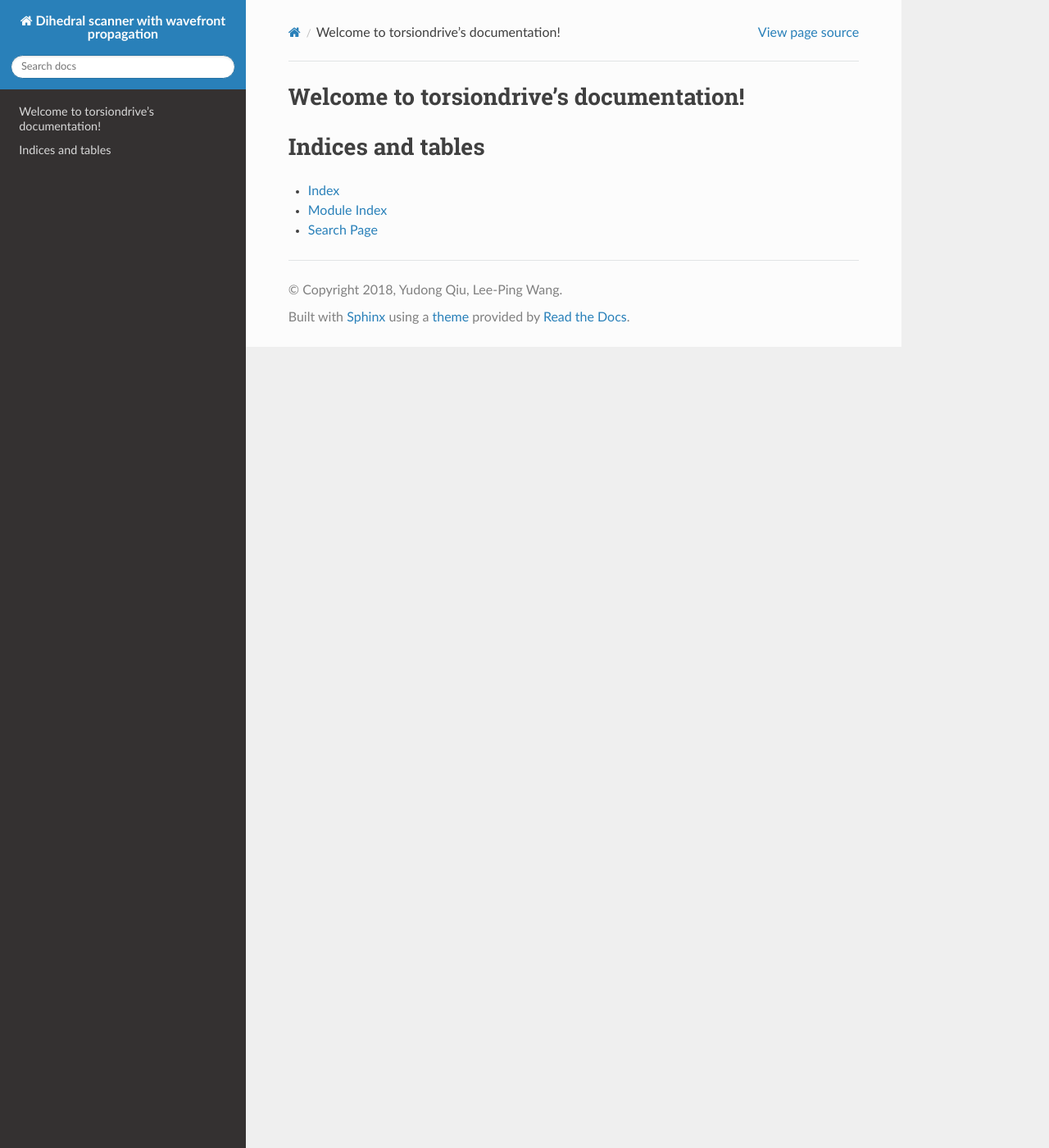
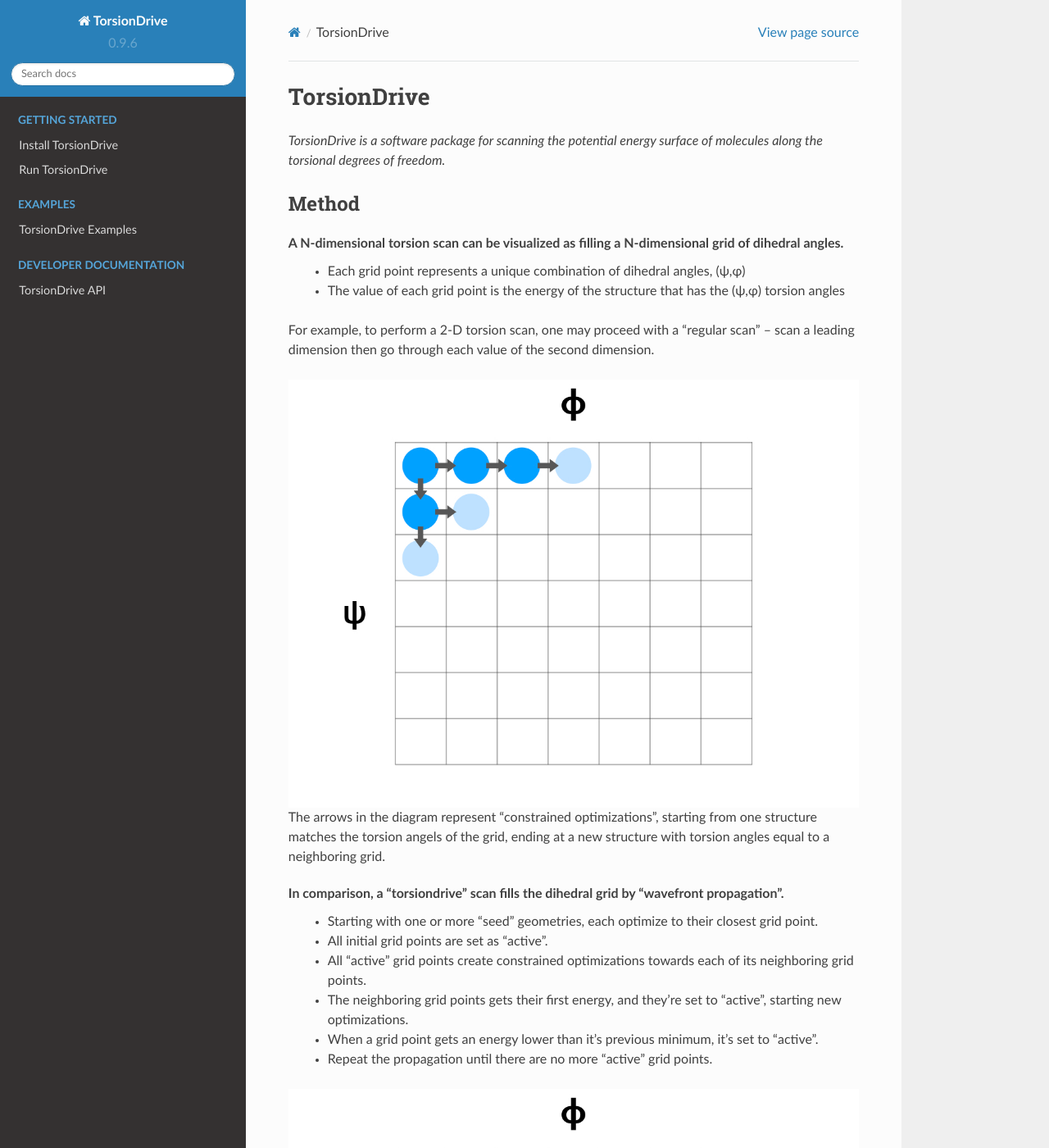
Before and after one commit to lpwgroup/torsiondrive, a Sphinx documentation site: the page built from docs/index.rst, in a window 1280 px wide and 1400 px high. Shown: the whole window at 82% size. Built offline with Sphinx 7.4.7 and the Read the Docs theme 2.0.0, drawn with Linux system fonts in a browser that asks for light colours; some of the changed text lies outside the part shown.

Commit message:
write documents using sphinx, improve doc strings of a few modules

```diff
--- a/docs/conf.py
+++ b/docs/conf.py
@@ -12,21 +12,21 @@
 # add these directories to sys.path here. If the directory is relative to the
 # documentation root, use os.path.abspath to make it absolute, like shown here.
 #
-# import os
-# import sys
-# sys.path.insert(0, os.path.abspath('.'))
+import os
+import sys
+sys.path.insert(0, os.path.abspath('..'))
 
 
 # -- Project information -----------------------------------------------------
 
-project = 'Dihedral scanner with wavefront propagation'
+project = 'TorsionDrive'
 copyright = "2018, Yudong Qiu, Lee-Ping Wang"
 author = 'Yudong Qiu, Lee-Ping Wang'
 
 # The short X.Y version
-version = ''
+version = '0.9.6'
 # The full version, including alpha/beta/rc tags
-release = ''
+release = '0.9.6'
 
 
 # -- General configuration ---------------------------------------------------
@@ -41,7 +41,10 @@
 extensions = [
     'sphinx.ext.autodoc',
     'sphinx.ext.mathjax',
+    'numpydoc',
 ]
+
+numpydoc_show_class_members = False
 
 # Add any paths that contain templates here, relative to this directory.
 templates_path = ['_templates']
--- a/docs/index.rst
+++ b/docs/index.rst
@@ -3,18 +3,91 @@
    You can adapt this file completely to your liking, but it should at least
    contain the root `toctree` directive.
 
-Welcome to torsiondrive's documentation!
+=========================================================
+TorsionDrive
 =========================================================
 
-.. toctree::
-   :maxdepth: 2
-   :caption: Contents:
+*TorsionDrive is a software package for scanning the potential energy surface of molecules along the torsional degrees of freedom.*
+
+Method
+------
+A N-dimensional torsion scan can be visualized as filling a N-dimensional grid of dihedral angles.
+ - Each grid point represents a unique combination of dihedral angles, (ψ,φ)
+ - The value of each grid point is the energy of the structure that has the (ψ,φ) torsion angles
+
+For example, to perform a 2-D torsion scan, one may proceed with a "regular scan" -- scan a leading dimension then go through each value of the second dimension.
+
+.. image:: media/regular_scan.jpeg
+   :width: 800px
+   :alt: Regular scan example
+   :align: center
+
+The arrows in the diagram represent "constrained optimizations", starting from one structure matches the torsion angels of the grid, ending at a new structure with torsion angles equal to a neighboring grid.
+
+In comparison, a "torsiondrive" scan fills the dihedral grid by "wavefront propagation".
+ - Starting with one or more "seed" geometries, each optimize to their closest grid point.
+ - All initial grid points are set as "active".
+ - All "active" grid points create constrained optimizations towards each of its neighboring grid points.
+ - The neighboring grid points gets their first energy, and they're set to "active", starting new optimizations.
+ - When a grid point gets an energy lower than it's previous minimum, it's set to "active".
+ - Repeat the propagation until there are no more "active" grid points.
+
+.. image:: media/torsiondrive_scan.jpeg
+   :width: 800px
+   :alt: Regular scan example
+   :align: center
+
+Scaling
+-------
+The total number of constrained optimizations is approximately
+
+.. math::
+    2 \times N_{dim} \times N_{grid}
 
 
+where :math:`N_{dim}` is the number of dimensions. :math:`n_i` is the number of grid points of the :math:`i`th dimension.
+The term :math:`N_{grid}` is the total number of grid points in the scan, which is the product of the number of grid points of each dimension.
 
-Indices and tables
-==================
+.. math::
+    N_{grid} = \prod^{N_{dim}}_{i} n_i
 
-* :ref:`genindex`
-* :ref:`modindex`
-* :ref:`search`
+Extra calculations will be needed for the initial optimization, and grid points activated by a lower energy found.
+
+========
+
+Index
+-----
+
+** Getting Started **
+
+* :doc:`install`
+* :doc:`usage`
+
+.. toctree::
+   :maxdepth: 1
+   :hidden:
+   :caption: Getting Started
+
+   install.rst
+   usage.rst
+
+
+** Examples **
+
+.. toctree::
+   :maxdepth: 1
+   :hidden:
+   :caption: Examples
+
+   examples.rst
+
+** Developer Documentation **
+
+Contains in-depth developer documentation.
+
+.. toctree::
+   :maxdepth: 1
+   :hidden:
+   :caption: Developer Documentation
+
+   api.rst
```
Also changed, not shown: docs/README.md (+1 -1 lines), docs/api.rst (added, +21 -0 lines), docs/examples.rst (added, +68 -0 lines), docs/install.rst (added, +52 -0 lines), docs/usage.rst (added, +87 -0 lines), docs/media/1d_plot.jpeg (added), docs/media/2d_heatmap.jpeg (added), docs/media/2d_heatmap_limited.jpeg (added), docs/media/regular_scan.jpeg (added), docs/media/torsiondrive_scan.jpeg (added), 3 other files.
